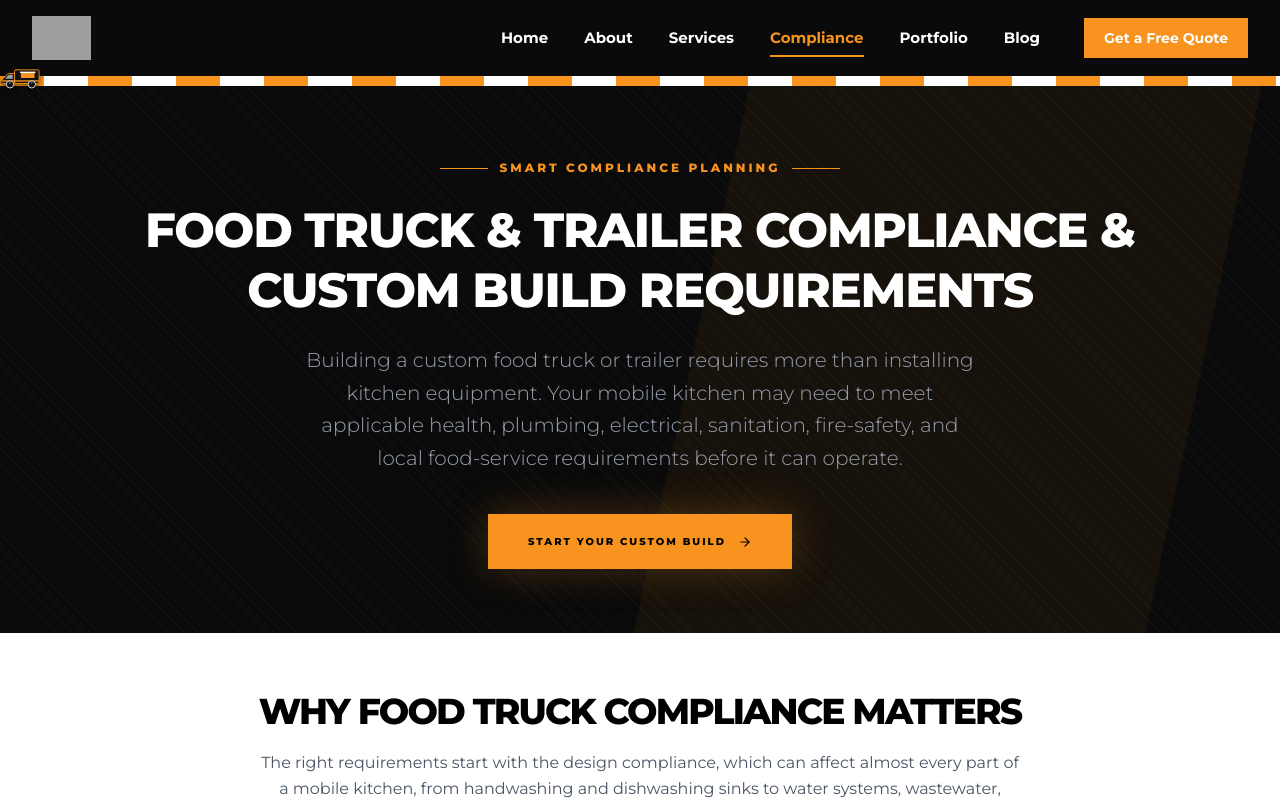
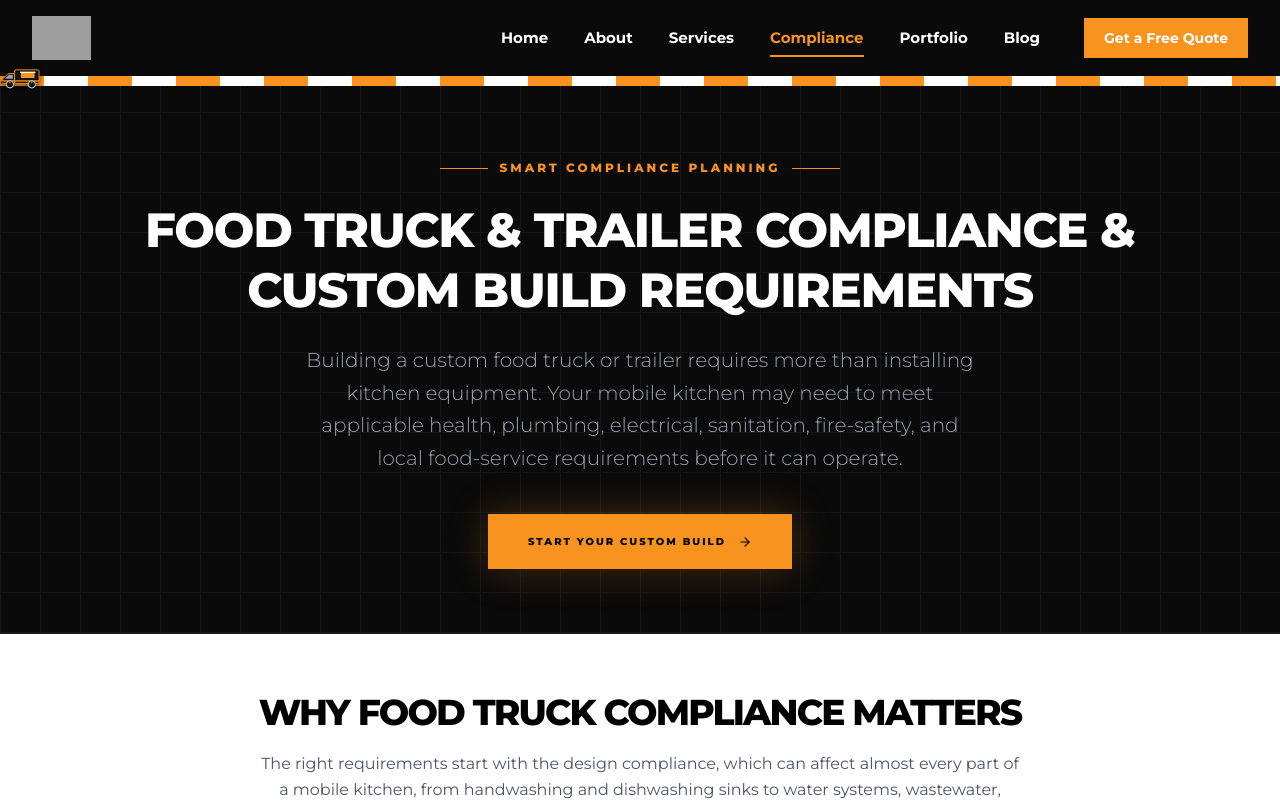
Before and after one commit to districtbites/Elite-steel-concepts-, a Next.js app: page /compliance in a window 1280 px wide. Shown: the top 801 px of the page. Built offline with nearby package versions, Linux system fonts and the light colour scheme; grey boxes are pictures that could not be loaded.

Commit message:
#update the code with staging

```diff
--- a/app/(public)/compliance/page.tsx
+++ b/app/(public)/compliance/page.tsx
@@ -68,9 +68,10 @@ export default async function ComplianceHub() {
   return (
     <>
       {/* ─── HERO ──────────────────────────────────────────────── */}
-      <section className="relative bg-[#0a0a0a] text-white pt-32 pb-12 md:pt-40 md:pb-16 overflow-hidden">
-        <div className="absolute inset-0 opacity-[0.03]" style={{ backgroundImage: "repeating-linear-gradient(45deg, #fff 0px, #fff 1px, transparent 1px, transparent 10px)" }} />
-        <div className="absolute top-0 right-0 w-[40%] h-full bg-primary/5 skew-x-[-12deg] origin-top-right pointer-events-none" />
+      <section className="relative bg-[#0a0a0a] text-white pt-32 pb-12 md:pt-40 md:pb-16 overflow-hidden border-b border-[#1a1a1a]">
+        {/* Same grid background + top accent line as PageHeader */}
+        <div className="absolute inset-0 opacity-[0.05]" style={{ backgroundImage: "repeating-linear-gradient(0deg, #fff 0px, #fff 1px, transparent 1px, transparent 40px), repeating-linear-gradient(90deg, #fff 0px, #fff 1px, transparent 1px, transparent 40px)" }} />
+        <div className="absolute top-0 left-0 w-full h-1 bg-primary" />
 
         <Container>
           <div className="relative z-10 max-w-5xl mx-auto text-center">
```
Also changed, not shown: data/db.json.
